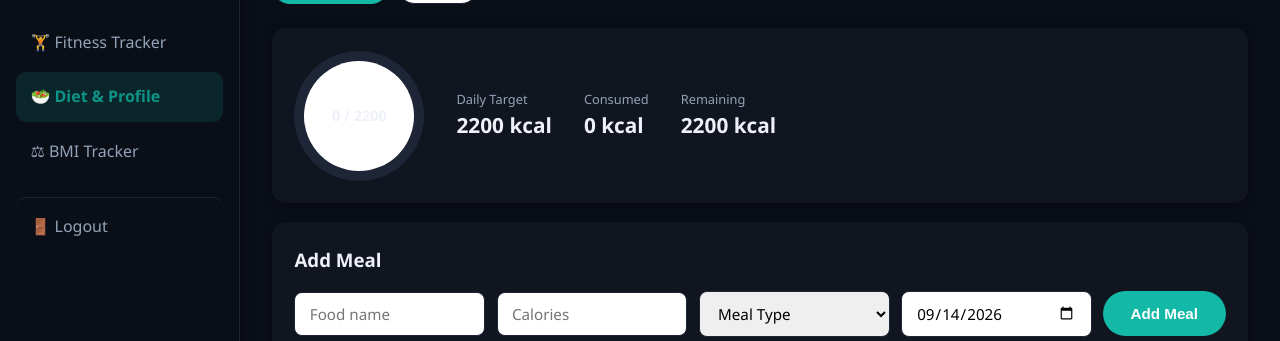
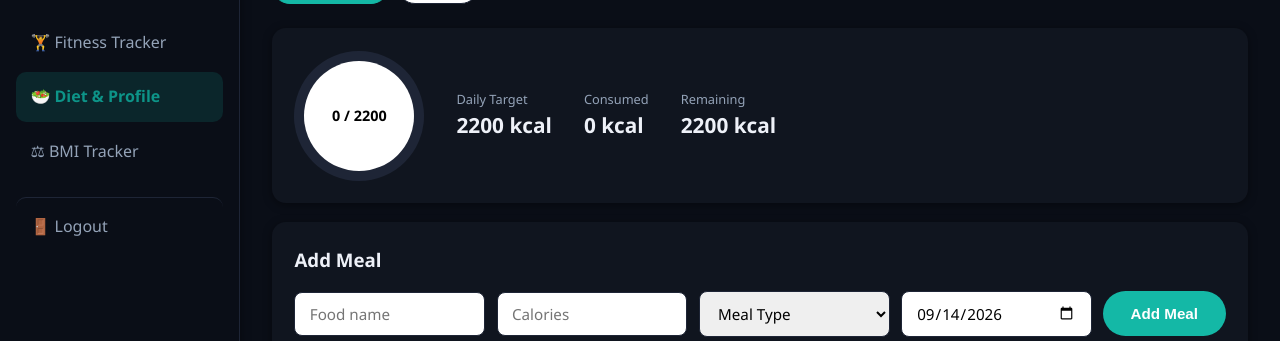
Before and after one commit to kethan0712-svg/fittrack_ai_project, a Flask app: page /diet-profile in a window 1280 px wide. Shown: the part 131-472 px from the top of the page. Run offline with Flask 3, Linux system fonts and the light colour scheme; the visitor is signed in with stand-in values (Sample User, id 1); data that the repository does not hold is empty.

Commit message:
fixed a small bug

```diff
--- a/templates/diet-profile.html
+++ b/templates/diet-profile.html
@@ -37,7 +37,7 @@
   <section id="dietSection" class="tracker-section active">
     <div class="card calorie-summary">
       <div class="calorie-ring" style="--pct: {{ (today_total / target * 100) if target else 0 }}%">
-        <span style="color: ">{{ today_total }} / {{ target }}</span>
+        <span style="color: black">{{ today_total }} / {{ target }}</span>
       </div>
       <div class="calorie-figures">
         <div><span>Daily Target</span><strong>{{ target }} kcal</strong></div>
```
